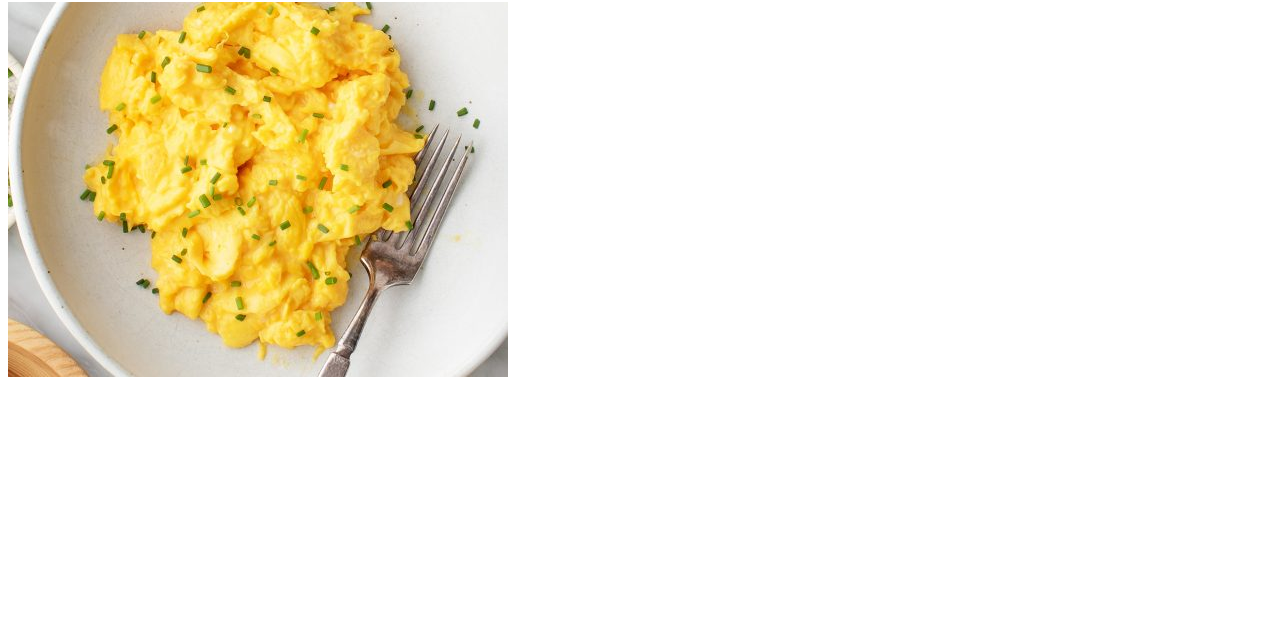
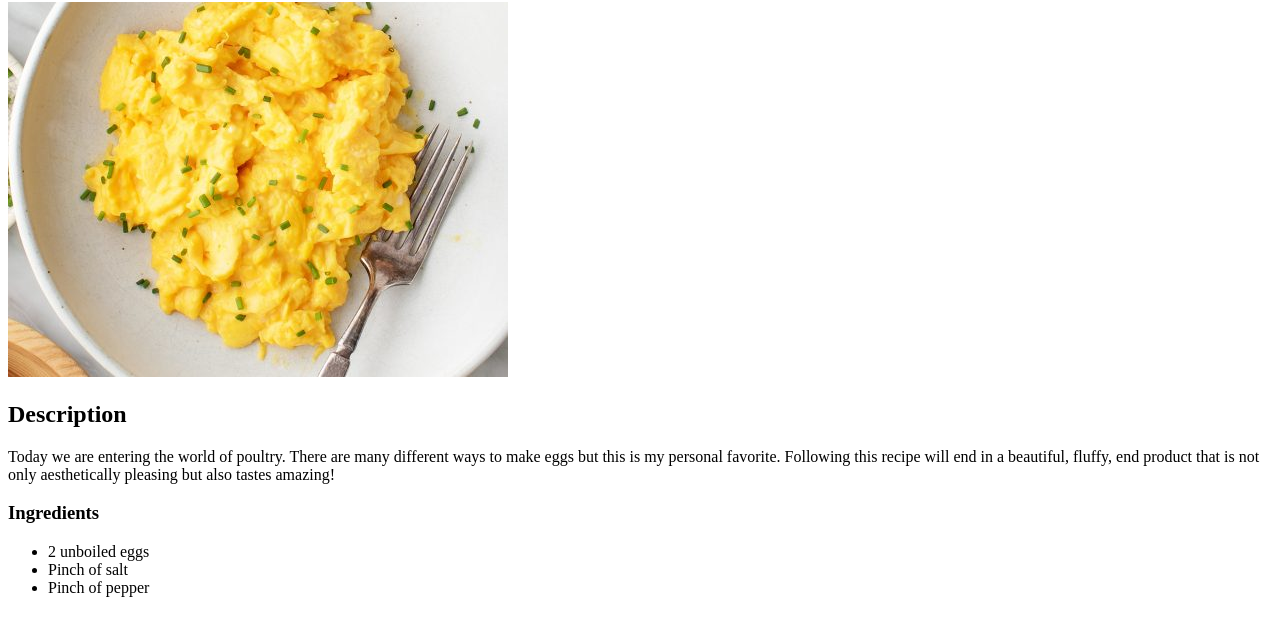
Before and after one commit to AverageIndividual/odin-recipes, a plain HTML site: page recipes/Scrambled-Eggs.html in a window 1280 px wide. Shown: the part 78-714 px from the top of the page. Drawn offline with Linux system fonts and the light colour scheme.

Commit message:
Add description message and ingredient list

```diff
--- a/recipes/Scrambled-Eggs.html
+++ b/recipes/Scrambled-Eggs.html
@@ -7,7 +7,19 @@
     <title>Scrambled Eggs Recipe</title>
 </head>
 <body>
-    <h1>How to make Scrambled Eggs for Non-Cooks (Like me)</h1>
-    <img src="/eggs.jpg" alt="A picture of finished scrambled eggs">
+  <h1>How to make Scrambled Eggs for Non-Cooks (Like me)</h1>
+    <img src="../eggs.jpg" alt="A picture of finished scrambled eggs">
+    <h2>Description</h2>
+    <p>Today we are entering the world of poultry. There are many different ways to make eggs but this is my personal favorite. Following this
+    recipe will end in a beautiful, fluffy, end product that is not only aesthetically pleasing but also tastes amazing!
+    </p>
+    <h3>Ingredients</h3>
+    <ul>
+        <li>2 unboiled eggs</li>
+        <li>Pinch of salt</li>
+        <li>Pinch of pepper</li>
+    </ul>
+
+
 </body>
 </html>
```
